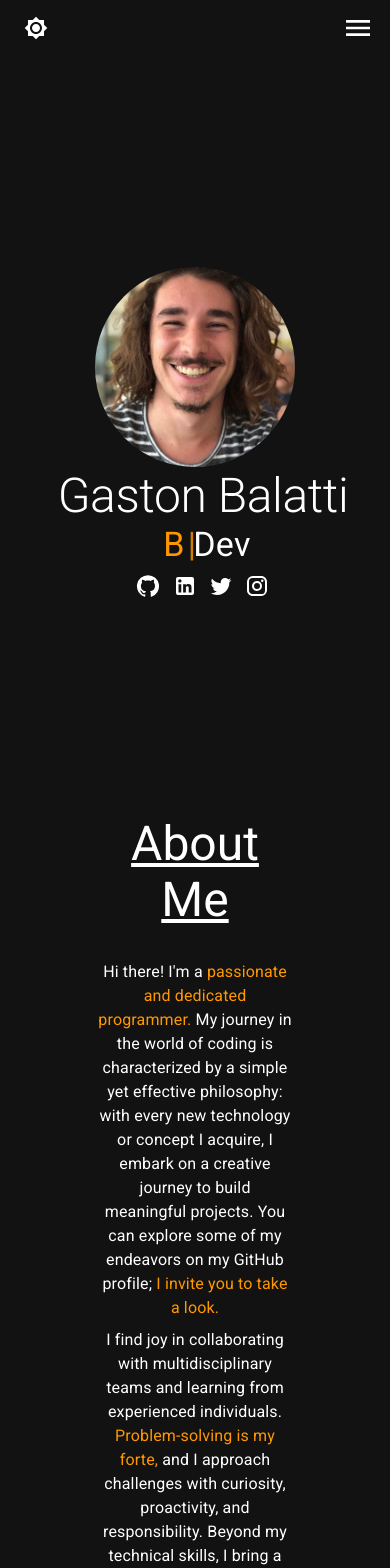
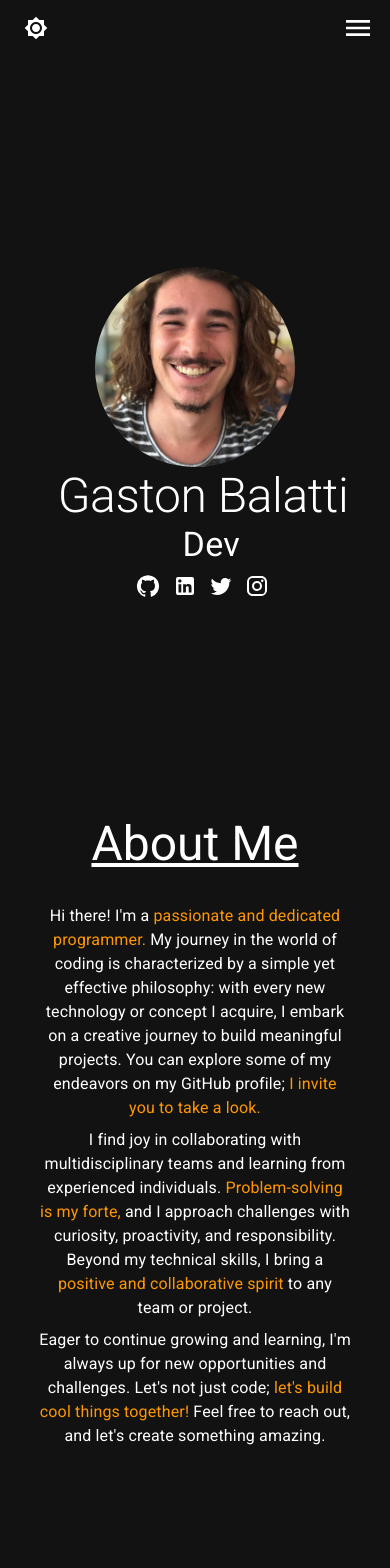
Before and after one commit to GBalatti9/personal-portfolio, a React (Vite) app: page / in a window 390 px wide. Shown: the top 1568 px of the page. After the commit the page ends 1480 px from the top, so only its background shows below. Built offline with nearby package versions, Linux system fonts and the light colour scheme.

Commit message:
AboutMePage responsive

```diff
--- a/src/pages/AboutPage.jsx
+++ b/src/pages/AboutPage.jsx
@@ -3,7 +3,7 @@
 
 export const AboutPage = () => {
     return (
-        <Box sx={{ width: '50%', mx: 'auto', mb: 4 }} id='about'>
+        <Box sx={{ width: { xs: '80%', sm: '50%' }, mx: 'auto', mb: 4 }} id='about'>
             <Typography variant='h3' sx={{ textAlign: 'center', textDecoration: 'underline' }}> About Me </Typography>
             <Typography variant='body1' sx={{ textAlign: 'center', mt: 4 }}>
                 Hi there! I'm a <Typography component='span' color='primary'>passionate and dedicated programmer. </Typography> My journey in the world of coding is characterized by a simple yet effective philosophy: with every new technology or concept I acquire, I embark on a creative journey to build meaningful projects. You can explore some of my endeavors on my GitHub profile;<Typography component='span' color='primary'> I invite you to take a look. </Typography>
```
